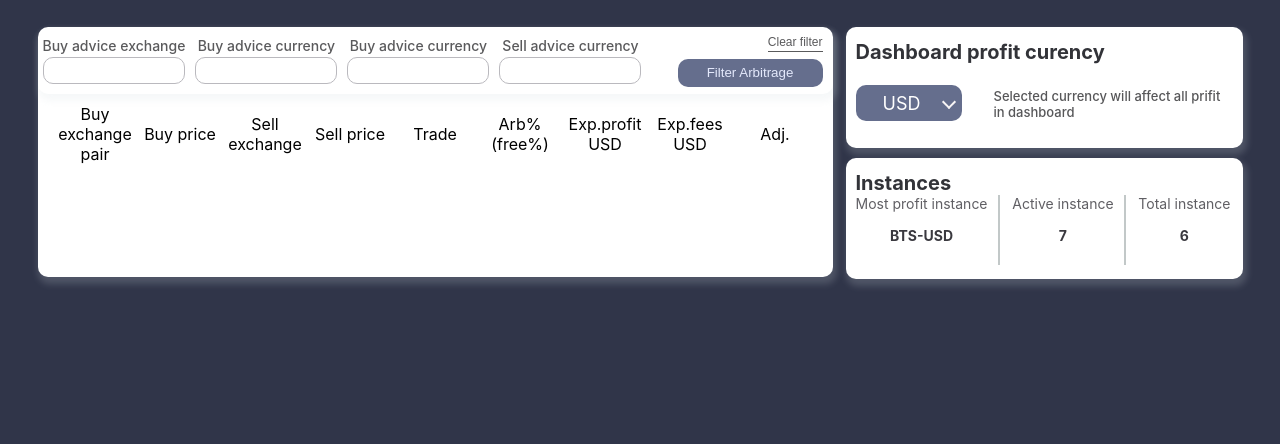
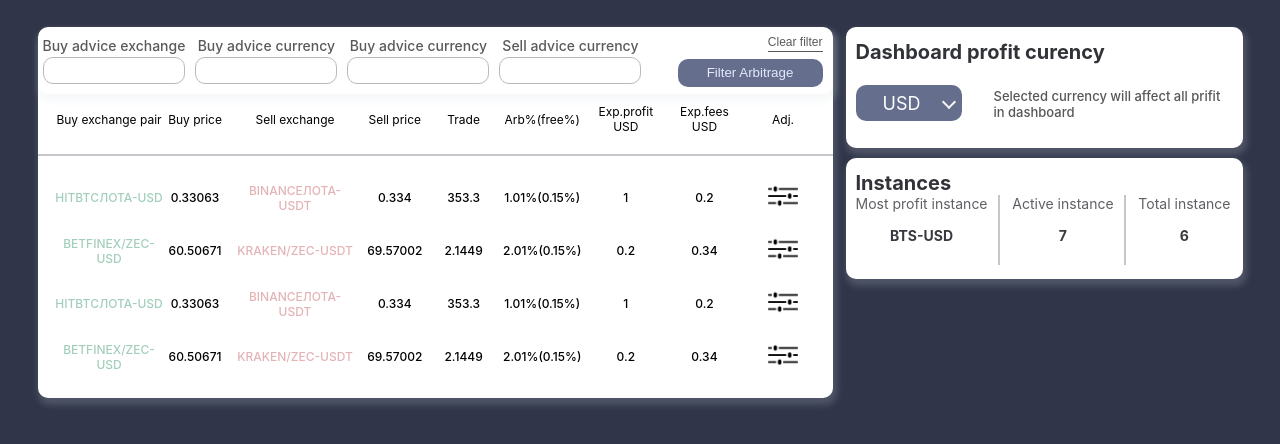
Before and after one commit to Sergey4334/bts-dashboard, a React app in the folder bts-app/: page / in a window 1280 px wide. Shown: the part 52-496 px from the top of the page. Built offline with nearby package versions, Linux system fonts and the light colour scheme.

Commit message:
new styles for table

```diff
--- a/bts-app/src/components/left-table/left-table.css
+++ b/bts-app/src/components/left-table/left-table.css
@@ -8,6 +8,10 @@
 -moz-box-shadow: 2px 5px 7px 2px rgba(210, 219, 225, 0.2);
 box-shadow: 2px 5px 7px 2px rgba(210, 219, 225, 0.2);
 }
+.table-list-title {
+  border-bottom: 2px solid #c7c6cb;
+  padding-bottom: 10px;
+}
 .list-title {
   display: flex;
   align-items: center;
@@ -15,5 +19,46 @@ box-shadow: 2px 5px 7px 2px rgba(210, 219, 225, 0.2);
   padding: 10px 15px;
 }
 .list-title div {
-  width: 200px;
+  font-size: 12px;
 }
+.list-title div:nth-child(1) {
+  width: 115px;
+}
+.list-title div:nth-child(2) {
+  width: 60px;
+  padding-right: 10px;
+}
+.list-title div:nth-child(3) {
+  width: 123px;
+}
+.list-title div:nth-child(4) {
+  width: 80px;
+}
+.list-title div:nth-child(5) {
+  width: 60px;
+}
+.list-title div:nth-child(6) {
+  width: 100px;
+}
+.list-title div:nth-child(7) {
+  width: 70px;
+}
+.list-title div:nth-child(8) {
+  width: 90px;
+}
+.list-title div:nth-child(9) {
+  width: 70px;
+}
+.green-text {
+  color: #a3cebc;
+}
+.red-text {
+  color: #e4b3b6;
+}
+.block-curency {
+  padding: 15px 0px;
+}
+.item-curency div {
+  font-size: 12px;
+  font-weight: 500;
+}
--- a/bts-app/src/components/left-table/left-table.js
+++ b/bts-app/src/components/left-table/left-table.js
@@ -1,6 +1,8 @@
 import React, {Component} from "react";
 import Filter from '../filter';
+
 import './left-table.css';
+import adjIcon from './adjustment.png';
 
 export default class LeftTable extends Component {
   render() {
@@ -15,9 +17,57 @@ export default class LeftTable extends Component {
             <div>Sell price</div>
             <div>Trade</div>
             <div>Arb%(free%)</div>
-            <div>Exp.profit USD</div>
-            <div>Exp.fees USD</div>
+            <div>Exp.profit<br/> USD</div>
+            <div>Exp.fees<br/> USD</div>
             <div>Adj.</div>
+          </div>
+        </div>
+        <div className="curency-list-item">
+          <div className="block-curency">
+            <div className="item-curency list-title">
+              <div className="green-text">HITBTСЛОТА-USD</div>
+              <div>0.33063</div>
+              <div className="red-text">BINANСEЛОТА-USDT</div>
+              <div>0.334</div>
+              <div>353.3</div>
+              <div>1.01%(0.15%)</div>
+              <div>1</div>
+              <div>0.2</div>
+              <div><img src={adjIcon} alt="Icon" width="30" /></div>
+            </div>
+            <div className="item-curency list-title">
+              <div className="green-text">BETFINEX/ZEC-USD</div>
+              <div>60.50671</div>
+              <div className="red-text">KRAKEN/ZEC-USDT</div>
+              <div>69.57002</div>
+              <div>2.1449</div>
+              <div>2.01%(0.15%)</div>
+              <div>0.2</div>
+              <div>0.34</div>
+              <div><img src={adjIcon} alt="Icon" width="30" /></div>
+            </div>
+            <div className="item-curency list-title">
+              <div className="green-text">HITBTСЛОТА-USD</div>
+              <div>0.33063</div>
+              <div className="red-text">BINANСEЛОТА-USDT</div>
+              <div>0.334</div>
+              <div>353.3</div>
+              <div>1.01%(0.15%)</div>
+              <div>1</div>
+              <div>0.2</div>
+              <div><img src={adjIcon} alt="Icon" width="30" /></div>
+            </div>
+            <div className="item-curency list-title">
+              <div className="green-text">BETFINEX/ZEC-USD</div>
+              <div>60.50671</div>
+              <div className="red-text">KRAKEN/ZEC-USDT</div>
+              <div>69.57002</div>
+              <div>2.1449</div>
+              <div>2.01%(0.15%)</div>
+              <div>0.2</div>
+              <div>0.34</div>
+              <div><img src={adjIcon} alt="Icon" width="30" /></div>
+            </div>
           </div>
         </div>
       </div>
--- a/bts-app/src/components/right-table/right-table.css
+++ b/bts-app/src/components/right-table/right-table.css
@@ -108,10 +108,6 @@ box-shadow: 2px 5px 7px 2px rgba(210, 219, 225, 0.2);
   cursor: pointer;
   transition: 0.3s;
 }
-.select:hover:before {
-  transform: rotate(135deg);
-    -webkit-transform: rotate(135deg);
-}
 
 .select input[name="list"]:not(:checked) ~ #text {
   color: #fff;
```
Also changed, not shown: bts-app/src/components/left-table/adjustment.png (added).
